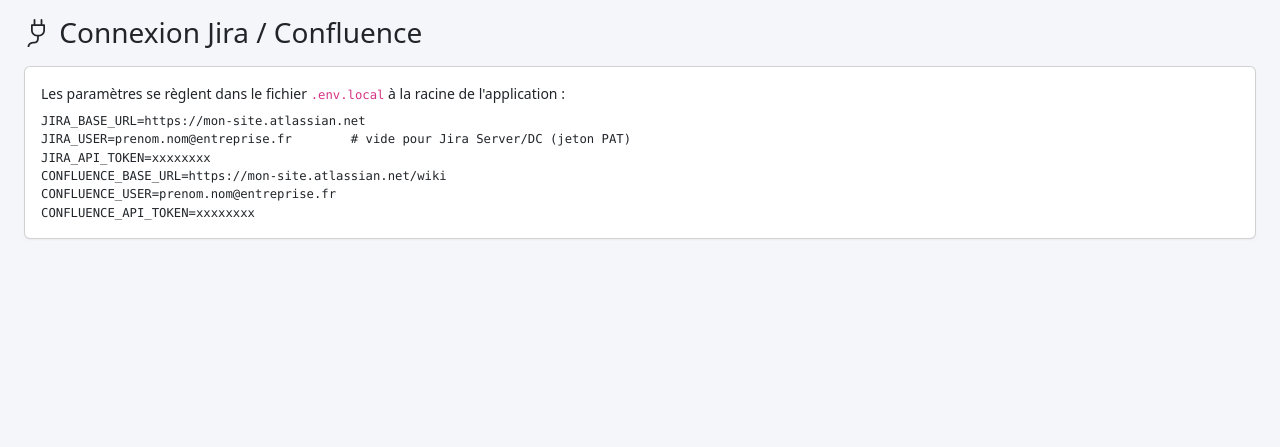
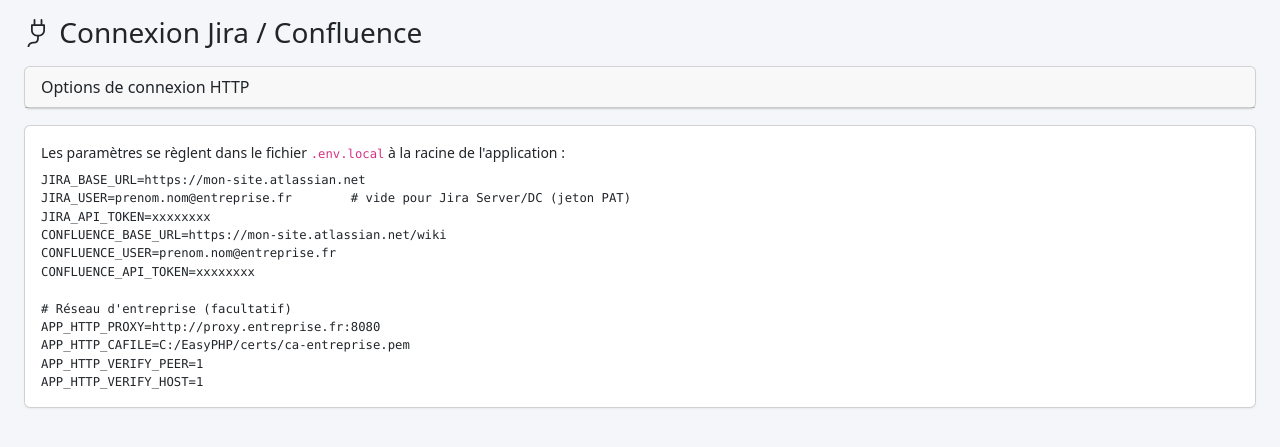
Before and after one commit to jgondellier/jiratools, a Symfony app: template templates/admin/connection.html.twig in a window 1280 px wide. Shown: the part 56-503 px from the top of the page. Run offline with Twig, Linux system fonts and the light colour scheme; the template is opened without the code that fills it, so the values that code supplies are empty; some libraries are stand-ins or nearby versions.

Commit message:
Options de connexion HTTP configurables (APP_HTTP_*)
Remplace ATLASSIAN_VERIFY_SSL par des options appliquées à tous les
appels Jira et Confluence via framework.http_client.default_options :
APP_HTTP_VERIFY_PEER, APP_HTTP_VERIFY_HOST, APP_HTTP_CAFILE,
APP_HTTP_PROXY, APP_HTTP_NO_PROXY et APP_HTTP_TIMEOUT.
Les valeurs effectives sont affichées sur la page de test de connexion
(mot de passe du proxy masqué).

Co-Authored-By: Claude Opus 5.5 <noreply@anthropic.com>
Claude-Session: https://claude.ai/code/session_01MSzk9fxVKiTCuX9wEpaYVu

```diff
--- a/config/services.yaml
+++ b/config/services.yaml
@@ -32,7 +32,6 @@ services:
             $user: '%env(JIRA_USER)%'
             $token: '%env(JIRA_API_TOKEN)%'
             $cacheTtl: '%env(int:APP_CACHE_TTL)%'
-            $verifySsl: '%env(bool:ATLASSIAN_VERIFY_SSL)%'
 
     app.confluence_http:
         class: App\Atlassian\AtlassianHttp
@@ -42,7 +41,6 @@ services:
             $user: '%env(CONFLUENCE_USER)%'
             $token: '%env(CONFLUENCE_API_TOKEN)%'
             $cacheTtl: '%env(int:APP_CACHE_TTL)%'
-            $verifySsl: '%env(bool:ATLASSIAN_VERIFY_SSL)%'
 
     App\Atlassian\AtlassianHttp: '@app.jira_http'
 
--- a/src/Atlassian/AtlassianHttp.php
+++ b/src/Atlassian/AtlassianHttp.php
@@ -27,7 +27,6 @@ class AtlassianHttp
         private readonly string $user,
         private readonly string $token,
         private readonly int $cacheTtl = 60,
-        private readonly bool $verifySsl = true,
     ) {
     }
 
@@ -75,11 +74,6 @@ class AtlassianHttp
             $options['auth_basic'] = [$this->user, $this->token];
         } else {
             $options['auth_bearer'] = $this->token;
-        }
-        $options['timeout'] ??= 30;
-        if (!$this->verifySsl) {
-            $options['verify_peer'] = false;
-            $options['verify_host'] = false;
         }
 
         $url = $this->getBaseUrl().'/'.ltrim($path, '/');
--- a/templates/admin/connection.html.twig
+++ b/templates/admin/connection.html.twig
@@ -17,6 +17,14 @@
         {% endfor %}
     </div>
     <div class="card mt-3">
+        <div class="card-header">Options de connexion HTTP</div>
+        <table class="table table-sm mb-0 small">
+            {% for name, value in http_options %}
+                <tr class="{{ value starts with 'NON' or value ends with 'introuvable !' ? 'table-warning' }}"><th class="ps-3" style="width: 260px"><code>{{ name }}</code></th><td>{{ value }}</td></tr>
+            {% endfor %}
+        </table>
+    </div>
+    <div class="card mt-3">
         <div class="card-body small">
             <p class="mb-2">Les paramètres se règlent dans le fichier <code>.env.local</code> à la racine de l'application :</p>
 <pre class="mb-0">JIRA_BASE_URL=https://mon-site.atlassian.net
@@ -24,7 +32,13 @@ JIRA_USER=prenom.nom@entreprise.fr        # vide pour Jira Server/DC (jeton PAT)
 JIRA_API_TOKEN=xxxxxxxx
 CONFLUENCE_BASE_URL=https://mon-site.atlassian.net/wiki
 CONFLUENCE_USER=prenom.nom@entreprise.fr
-CONFLUENCE_API_TOKEN=xxxxxxxx</pre>
+CONFLUENCE_API_TOKEN=xxxxxxxx
+
+# Réseau d'entreprise (facultatif)
+APP_HTTP_PROXY=http://proxy.entreprise.fr:8080
+APP_HTTP_CAFILE=C:/EasyPHP/certs/ca-entreprise.pem
+APP_HTTP_VERIFY_PEER=1
+APP_HTTP_VERIFY_HOST=1</pre>
         </div>
     </div>
 {% endblock %}
```
Also changed, not shown: src/Controller/Admin/ConnectionController.php (+25 -3 lines), README.md, 2 other files.
